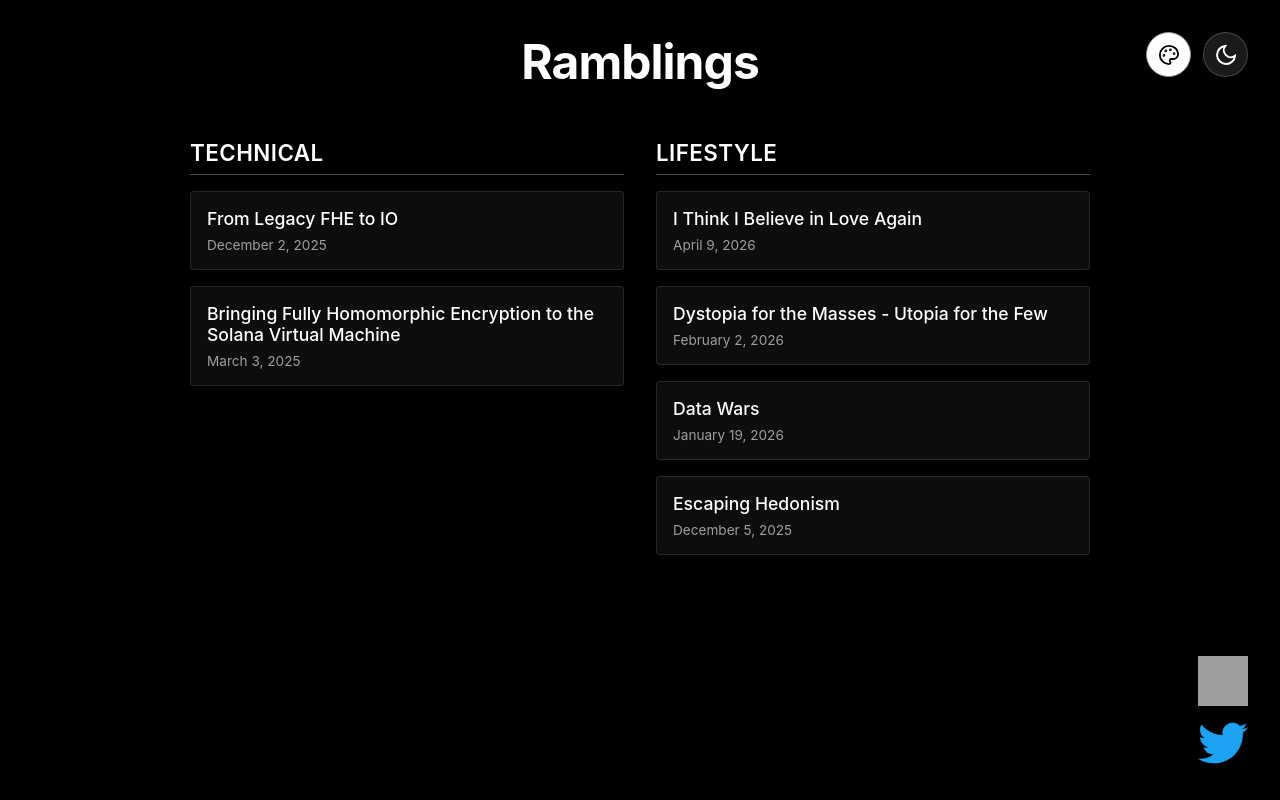
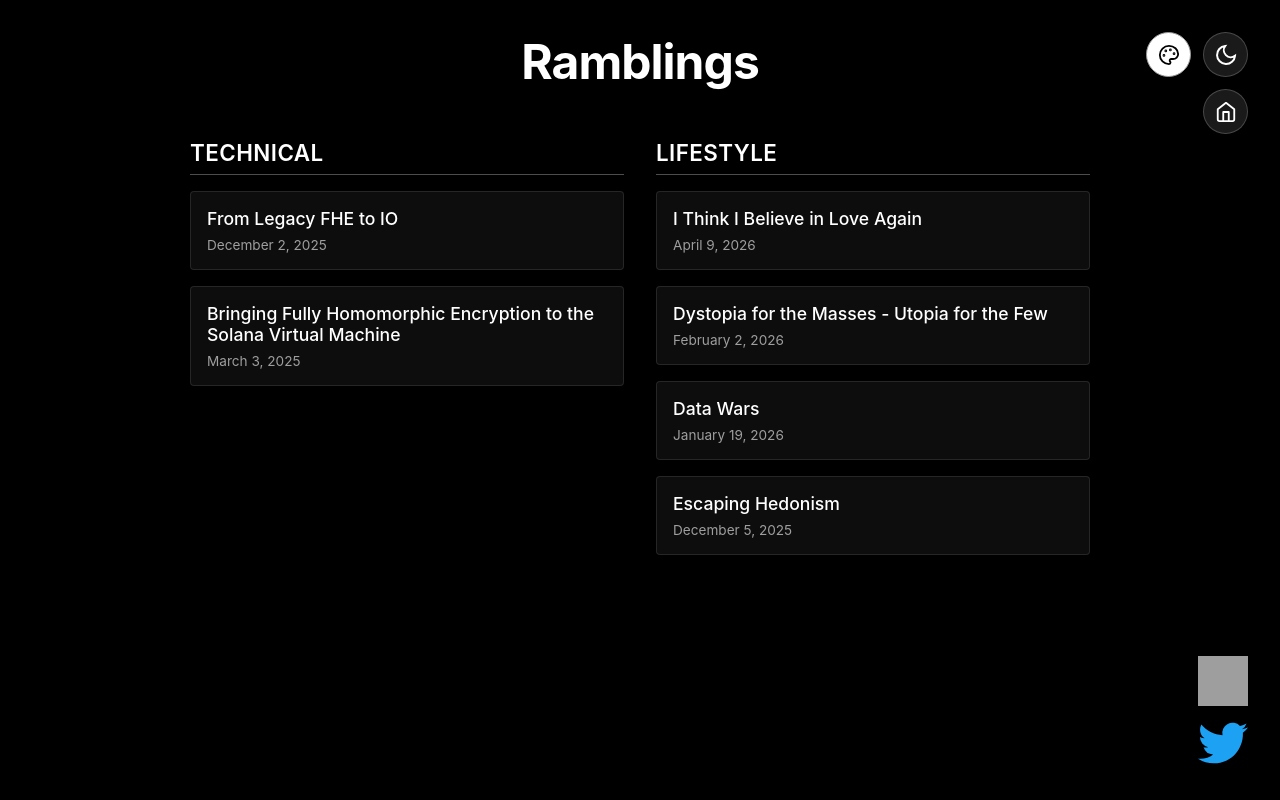
Before and after one commit to taproot26/taproot26, a plain HTML site: page index.html in a window 1280 px wide. Drawn offline with nearby package versions, Linux system fonts and the light colour scheme; no server answers; grey boxes are pictures that could not be loaded; a script that the page names is missing.

Commit message:
feat: clickable post cards and home button

```diff
--- a/style.css
+++ b/style.css
@@ -574,3 +574,58 @@ body.light-mode .sun-icon {
 .feedback-submit:hover {
   background-color: var(--control-bg-hover);
 }
+
+/* Whole post card is clickable, not just the title text */
+.list-item {
+  position: relative;
+}
+
+.list-item a::after {
+  content: '';
+  position: absolute;
+  inset: 0;
+}
+
+/* Home button, fixed under the theme (moon) toggle */
+.home-link {
+  position: fixed;
+  top: calc(2rem + 45px + 0.75rem);
+  right: 2rem;
+  width: 45px;
+  height: 45px;
+  background: var(--control-bg);
+  border: 1px solid var(--control-border);
+  border-radius: 50%;
+  display: flex;
+  align-items: center;
+  justify-content: center;
+  z-index: 1001;
+  color: var(--text);
+  transition: background 0.3s ease, transform 0.2s ease;
+}
+
+.home-link:hover {
+  background: var(--control-bg-hover);
+  transform: scale(1.1);
+}
+
+.home-link svg {
+  width: 22px;
+  height: 22px;
+}
+
+@media (max-width: 768px) {
+  .home-link {
+    top: calc(1.25rem + 45px + 0.75rem);
+    right: 1.25rem;
+  }
+}
+
+@media (max-width: 480px) {
+  .home-link {
+    top: calc(1rem + 42px + 0.75rem);
+    right: 1rem;
+    width: 42px;
+    height: 42px;
+  }
+}
--- a/theme.js
+++ b/theme.js
@@ -42,6 +42,18 @@
       <button id="paletteRefresh">REFRESH</button>
     </div>`;
   body.appendChild(panel);
+
+  // ---- Home button under the theme toggle ----
+  const home = document.createElement('a');
+  home.className = 'home-link';
+  home.href = '/';
+  home.setAttribute('aria-label', 'Home');
+  home.innerHTML = `
+    <svg viewBox="0 0 24 24" fill="none" stroke="currentColor" stroke-width="2" stroke-linecap="round" stroke-linejoin="round">
+      <path d="M3 9l9-7 9 7v11a2 2 0 0 1-2 2H5a2 2 0 0 1-2-2z"></path>
+      <polyline points="9 22 9 12 15 12 15 22"></polyline>
+    </svg>`;
+  body.appendChild(home);
 
   // ---- Color palettes (background + accent pairs) ----
   // dark: true => light overlays/text; dark: false => dark overlays/text
```
